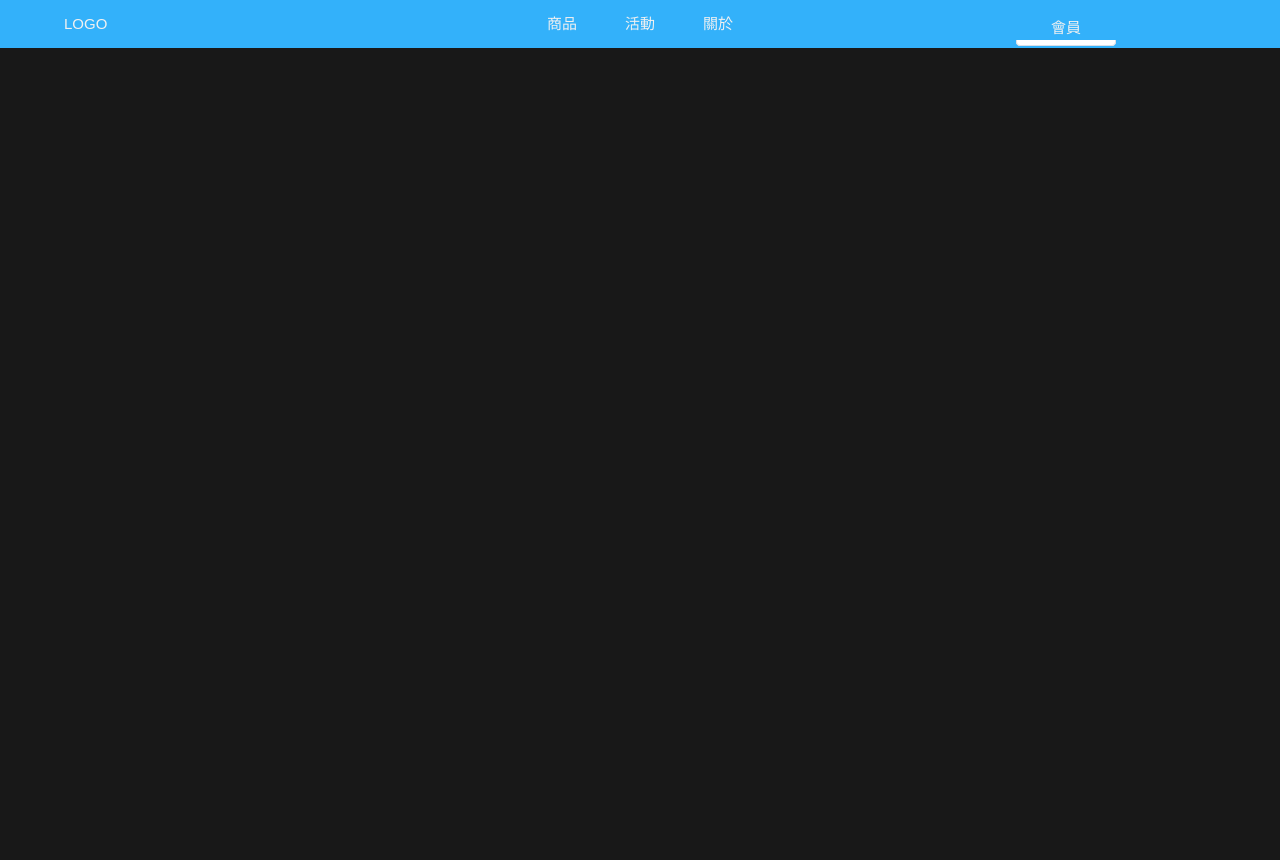
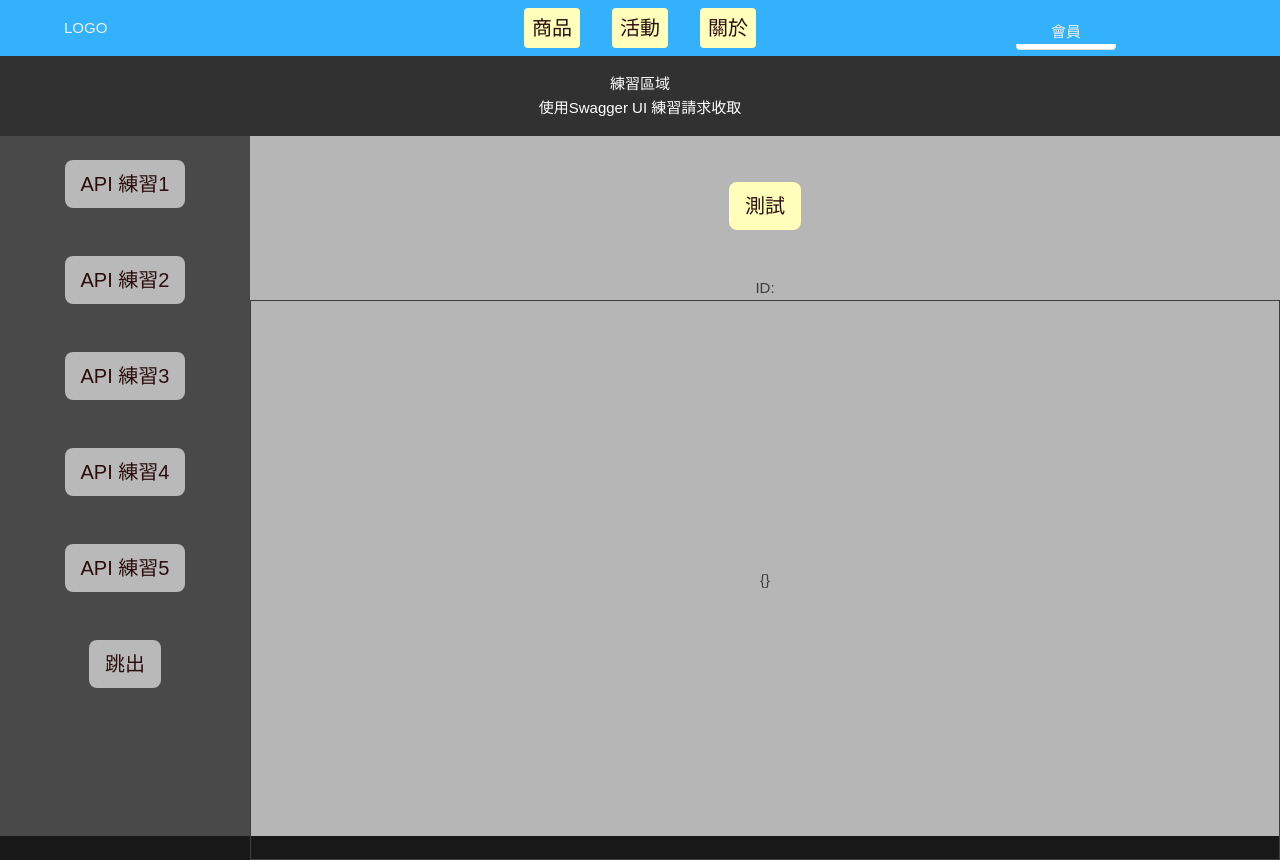
Before and after one commit to xcia4899/Login-practive02, a Vue app: page /homepage/testApi01 in a window 1280 px wide. Before the commit the page ends 800 px from the top, so only its background shows below. Built offline with nearby package versions, Linux system fonts and the light colour scheme.

Commit message:
練習路由 +加使用AXIOS 抓取swagger Ui API

```diff
--- a/package.json
+++ b/package.json
@@ -16,6 +16,7 @@
   "dependencies": {
     "axios": "^1.13.2",
     "element-plus": "^2.11.7",
+    "js-cookie": "^3.0.5",
     "pinia": "^3.0.3",
     "vue": "^3.5.22",
     "vue-router": "^4.6.3"
@@ -23,6 +24,7 @@
   "devDependencies": {
     "@tailwindcss/vite": "^4.1.17",
     "@tsconfig/node22": "^22.0.2",
+    "@types/js-cookie": "^3.0.6",
     "@types/node": "^22.18.11",
     "@vitejs/plugin-vue": "^6.0.1",
     "@vue/tsconfig": "^0.8.1",
--- a/src/App.vue
+++ b/src/App.vue
@@ -1,12 +1,30 @@
 <template>
-  <HomeView/>
+  <div class="layout">
+    <div class="header">
+      <HomeView></HomeView>
+    </div>
+    <div class="page-content">
+      <router-view />
+    </div>
+  </div>
 </template>
 
 <script setup lang="ts">
-import HomeView from './pages/Home.vue';
-
+import HomeView from "./pages/home/Home.vue";
 </script>
 
-<style scoped lang="scss">
+<style lang="scss">
+.layout {
+  position: relative;
 
+  .header {
+    position: relative;
+    z-index: 1000; // 保證 header 比 router-view 高
+  }
+
+  .page-content {
+    position: relative;
+    z-index: 1; // 讓內容不要蓋過 header
+  }
+}
 </style>
--- a/src/api/modules/user.ts
+++ b/src/api/modules/user.ts
@@ -2,6 +2,7 @@
 import http from "@/utils/http";
 
 export const adminLoginApi = (data: { email: string; password: string }) => {
+
   return http.post("/login", data, {
     headers: {
       "x-api-key": "reqres-free-v1",
--- a/src/assets/styles/main.scss
+++ b/src/assets/styles/main.scss
@@ -28,12 +28,28 @@ body {
 }
 
 #app {
-  max-width: 1280px;
+  // max-width: 1280px;
   margin: 0 0;
   padding: 0;
   font-weight: normal;
+
 }
 
 a {
   text-decoration: none;
 }
+button {
+  padding: 8px 16px;
+  background-color: #fffebb;
+  color: #2b0d0d;
+  border-radius: 8px;
+  font-size: 20px;
+  transition: all 0.2s ease;
+  cursor: pointer;
+}
+button:hover {
+  background-color: #fff455;
+}
+button:active {
+  background-color: #a19a33;
+}
--- a/src/pages/Home.vue
+++ b/src/pages/home/Home.vue
@@ -179,7 +179,8 @@ import {
   watch,
 } from "vue";
 import { adminLoginApi } from "@/api/modules/user";
-
+import  { useRouter  } from "vue-router";
+const router = useRouter();
 // ================== 型別與常數 ==================
 const USERS_KEY = "users"; // 使用者清單 key
 
@@ -242,6 +243,7 @@ function logout() {
   localStorage.removeItem("currentUserId");
   localStorage.removeItem("msToken"); // 如果有用 token
   currentUserId.value = null; // ★ 讓畫面更新
+  router.replace('/')
 }
 
 const userStore = useUserStore();
@@ -251,8 +253,8 @@ const formLoginRef = ref();
 const dialogLogin = ref(false);
 
 const formLogin = reactive<LoginForm>({
-  email: "",
-  password: "",
+  email: "sss@aaa.com",
+  password: "aaaaaa",
 });
 
 const validatePwd = (
@@ -321,6 +323,7 @@ const submitLoginForm = async () => {
   currentUserId.value = String(user.id);
   //關閉彈跳視窗
   dialogLogin.value = false;
+  router.push('/homepage')
 };
 
 // 登入 dialog 關閉時清除表單
@@ -435,7 +438,6 @@ const submitRegisterForm = async () => {
   localStorage.setItem("currentUserId", String(newUser.id));
   localStorage.setItem("msToken", newUser.token);
   currentUserId.value = String(newUser.id); // ★ 讓畫面跟著變
-
   dialogRegister.value = false;
 };
 
@@ -480,9 +482,10 @@ onBeforeUnmount(() => {
   position: relative;
   // height: 60px;
   left: 0;
-  width: 100vw;
+
   background-color: #33b1fa;
   color: rgb(241, 241, 241);
+   z-index: 1000;
   .nav-area {
     ul {
       .menu-btn {
--- /dev/null
+++ b/src/pages/homepage/Homepage.vue
@@ -0,0 +1,84 @@
+<template>
+  <div class="homepage-container">
+    <div class="homepage-header">
+      練習區域
+      <p>使用Swagger UI 練習請求收取</p>
+    </div>
+    <div class="homepage-body">
+      <div class="homepage-menu">
+        <button class="card card-1" @click="goToinfo">API 練習1</button>
+        <button class="card card-2">API 練習2</button>
+        <button class="card card-3">API 練習3</button>
+        <button class="card card-4">API 練習4</button>
+        <button class="card card-5">API 練習5</button>
+        <button class="card card-6" @click="goToOut">跳出</button>
+      </div>
+      <div class="homepage-content">
+        <router-view></router-view>
+      </div>
+    </div>
+  </div>
+</template>
+
+<script setup lang="ts">
+import testApi01 from "./testApi01.vue";
+import { useRouter } from "vue-router";
+const router = useRouter();
+const goToinfo = () => {
+  router.push({ name: 'testApi01' })
+};
+const goToOut =()=>{
+    router.push({ name: 'homepage' })
+}
+</script>
+
+<style scoped lang="scss">
+
+.homepage-container {
+  * {
+    text-align: center;
+  }
+  position: relative;
+
+  min-height: 100%; // 內容需要多高就多高
+  max-height: 100vh; // 不能超過整個螢幕
+  //   height: 100vh;
+  display: flex;
+  flex-direction: column;
+  .homepage-header {
+    // height: 40px;
+    background-color: #313131;
+    padding: 16px;
+  }
+  .homepage-body {
+    display: flex;
+    justify-content: flex-start;
+    height: 700px;
+    .homepage-menu {
+      width: 250px;
+      background-color: #494949;
+      color: azure;
+
+      .card {
+        margin: 24px;
+        background-color: #b9b9b9;
+        // color: #000;
+      }
+      .card:hover {
+        background-color: #f8efef;
+      }
+      .card:active {
+        background-color: #757575;
+      }
+    }
+    .homepage-content {
+      flex: 1;
+      width: 100%;
+      background-color: #b6b6b6;
+      color: rgb(63, 63, 63);
+
+
+    }
+  }
+}
+</style>
--- /dev/null
+++ b/src/pages/homepage/testApi01.vue
@@ -0,0 +1,52 @@
+<template>
+  <div class="test-top">
+
+    <button type="button" @click="getStoreInventory">測試</button>
+
+  </div>
+   <div>ID:{{ route.params.id }}</div>
+  <div class="test-body">
+    {{ getStoreData }}
+  </div>
+
+</template>
+
+<script setup lang="ts">
+import axios from "axios";
+import { ref } from "vue";
+import { useRoute } from 'vue-router'
+const route = useRoute()
+
+console.log(route.params.id) // 123
+const getStoreData = ref<Record<string, number>>({});
+
+const getStoreInventory = async () => {
+  try {
+    const res = await axios.get(
+      "https://petstore.swagger.io/v2/store/inventory"
+    );
+    getStoreData.value = res.data;
+
+    console.log("內容:", getStoreData.value);
+  } catch (err) {
+    console.log("失敗:", err);
+    throw err;
+  }
+};
+</script>
+
+<style scoped lang="scss">
+.test-top {
+  height: 20%;
+  display: flex;
+  justify-content: center;
+  align-items: center;
+}
+.test-body {
+  border: 1px solid;
+  height: 80%;
+  display: flex;
+  justify-content: center;
+  align-items: center;
+}
+</style>
--- a/src/router/index.ts
+++ b/src/router/index.ts
@@ -4,13 +4,22 @@ const router = createRouter({
   history: createWebHistory(import.meta.env.BASE_URL),
   routes: [
     {
-      path: '/',
-      redirect:'/home'
+      path: "/home",
+      name: "home",
+      component: () => import("@/pages/home/Home.vue"),
     },
     {
-      path:'/home',
-      component:()=> import('@/pages/Home.vue')
-    }
+      path: "/homepage",
+      name: "homepage",
+      component: () => import("@/pages/homepage/Homepage.vue"),
+      children: [
+        {
+          path: "testApi01",
+          name: "testApi01",
+          component: () => import("@/pages/homepage/testApi01.vue"),
+        },
+      ],
+    },
   ],
 });
 
--- a/src/utils/http.ts
+++ b/src/utils/http.ts
@@ -1,20 +1,25 @@
 import axios from "axios";
-
+import Cookies from 'js-cookie'
 const http = axios.create({
   baseURL: "https://reqres.in/api",
   timeout: 5000,
 });
 
-//攔截器
+//發送攔截器
 http.interceptors.request.use(
   config => {
-    return config;
+    let token = Cookies.get('token');
+    if(token){
+      config.headers = config.headers || {};
+      config.headers.Authorization =token
+    }
+    return config   ;
   },
   err => {
     return Promise.reject(err);
   }
 );
-
+//回應攔截器
 http.interceptors.response.use(
   result => {
     return result.data;
```
Also changed, not shown: 1 other file (tests, documents, lock files or other folders).
